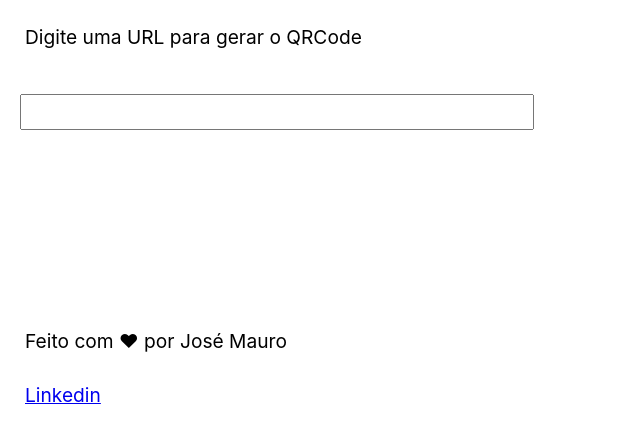
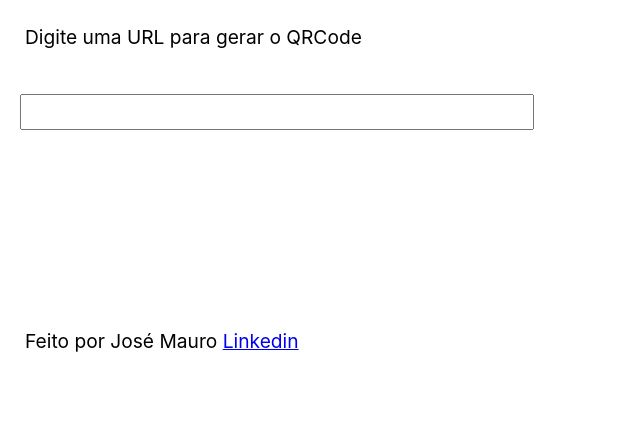
Before and after one commit to josemauromani/qr-code-generator-reactjs, a React (Create React App) app: page / in a window 1280 px wide. Shown: the top 440 px of the page, without its empty margins (0-640 px from the left). Built offline with nearby package versions, Linux system fonts and the light colour scheme.

Commit message:
Update footer text formatting

```diff
--- a/src/App.js
+++ b/src/App.js
@@ -13,8 +13,7 @@ function App() {
         }}
       ></input>
       <QRCodeCanvas text={text}></QRCodeCanvas>
-      <p>Feito com &#9829; por José Mauro </p>
-      <p><a target="_blank" rel="noreferrer" href="https://www.linkedin.com/in/josemauromani/">Linkedin</a></p>
+      <p>Feito por José Mauro <a target="_blank" rel="noreferrer" href="https://www.linkedin.com/in/josemauromani/">Linkedin</a></p>
     </div>
   );
 }
```
